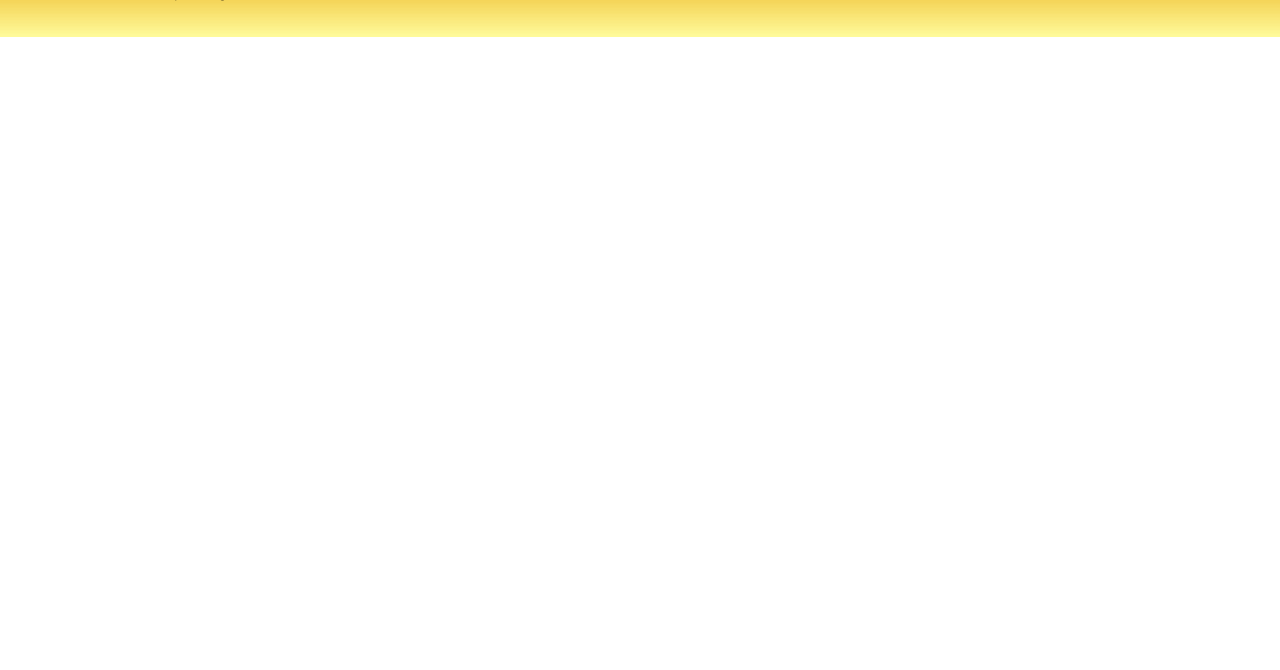
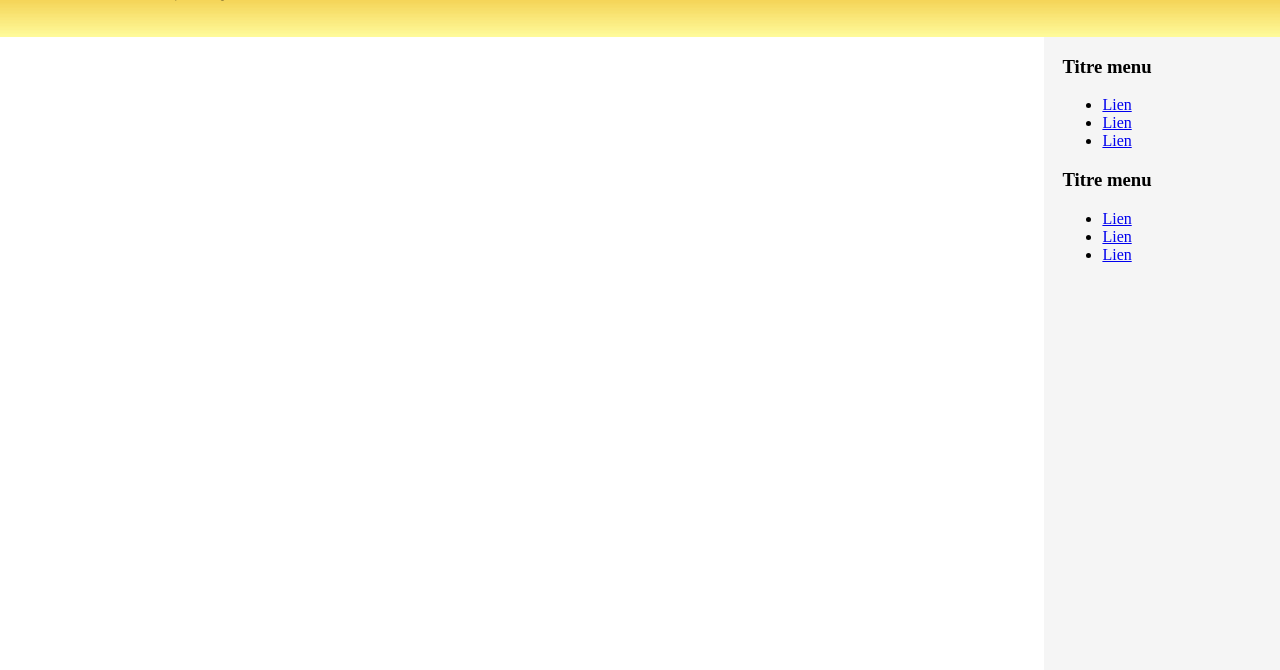
Before and after one commit to Usucar/Opencomp, a CakePHP app: the page made by app/views/layouts/default.ctp in a window 1280 px wide. Shown: the part 49-719 px from the top of the page. Run offline with PHP 8.4 and a stand-in for CakePHP, Linux system fonts and the light colour scheme; the template is opened without the code that fills it, so the values that code supplies are empty; some libraries are stand-ins or nearby versions.

Commit message:
Ajout des titres des pages pour le contrôleur users. Ajout d'une sidebar qui servira pour les liens contextuels et ceux de navigation. Modification mineures sur CSS opencomp.generic.css
git-svn-id: http://opencomp.googlecode.com/svn/trunk@59 837a5888-1cfb-11df-8821-87deac751e95

```diff
--- a/app/views/layouts/default.ctp
+++ b/app/views/layouts/default.ctp
@@ -42,6 +42,26 @@
 
         </div>
 
+        <div id="menu">
+                <div class="element_menu">
+               <h3>Titre menu</h3>
+               <ul>
+                   <li><a href="page1.html">Lien</a></li>
+                   <li><a href="page2.html">Lien</a></li>
+                   <li><a href="page3.html">Lien</a></li>
+               </ul>
+           </div>
+
+           <div class="element_menu">
+               <h3>Titre menu</h3>
+               <ul>
+                   <li><a href="page4.html">Lien</a></li>
+                   <li><a href="page5.html">Lien</a></li>
+                   <li><a href="page6.html">Lien</a></li>
+               </ul>
+           </div>
+            </div>
+
         <div id="corps" class="clearfix">
 
             <h2><?php echo $title_for_layout; ?></h2>
--- a/app/webroot/css/opencomp.generic.css
+++ b/app/webroot/css/opencomp.generic.css
@@ -95,9 +95,11 @@
  * Réinitialisation des marges et classes partagées *
  ****************************************************/
 
-body
+html, body
 {
-	margin:0px;
+	margin:0;
+        padding:0;
+        height:100%;
 }
 
 .majuscule
@@ -205,6 +207,7 @@ input[type=password] {
 	margin:20px;
 	font-size: 80%;
 	color:#777777;
+        margin-right: 20%;
 }
 
 #corps h2
@@ -452,7 +455,6 @@ body > #wrap {height: auto; min-height: 100%;}
 table {
 	background: #fff;
 	border-right:0;
-	clear: both;
 	color: #333;
 	margin-bottom: 10px;
 	width: 100%;
@@ -506,3 +508,24 @@ table td.actions a {
 .cake-sql-log caption {
 	color:#fff;
 }
+
+img {
+    border: 0 none;
+}
+
+#menu
+{
+   width: 17%;
+   background-color: #F5F5F5;
+   border-bottom-color: #F5F5F5;
+   padding-left: 18px;
+   position:absolute;
+   right:0px;
+   top:111px;
+   height:76%;
+}
+
+#wraper
+{
+    height: 100%;
+}
```
Also changed, not shown: app/controllers/users_controller.php (+12 -3 lines).
